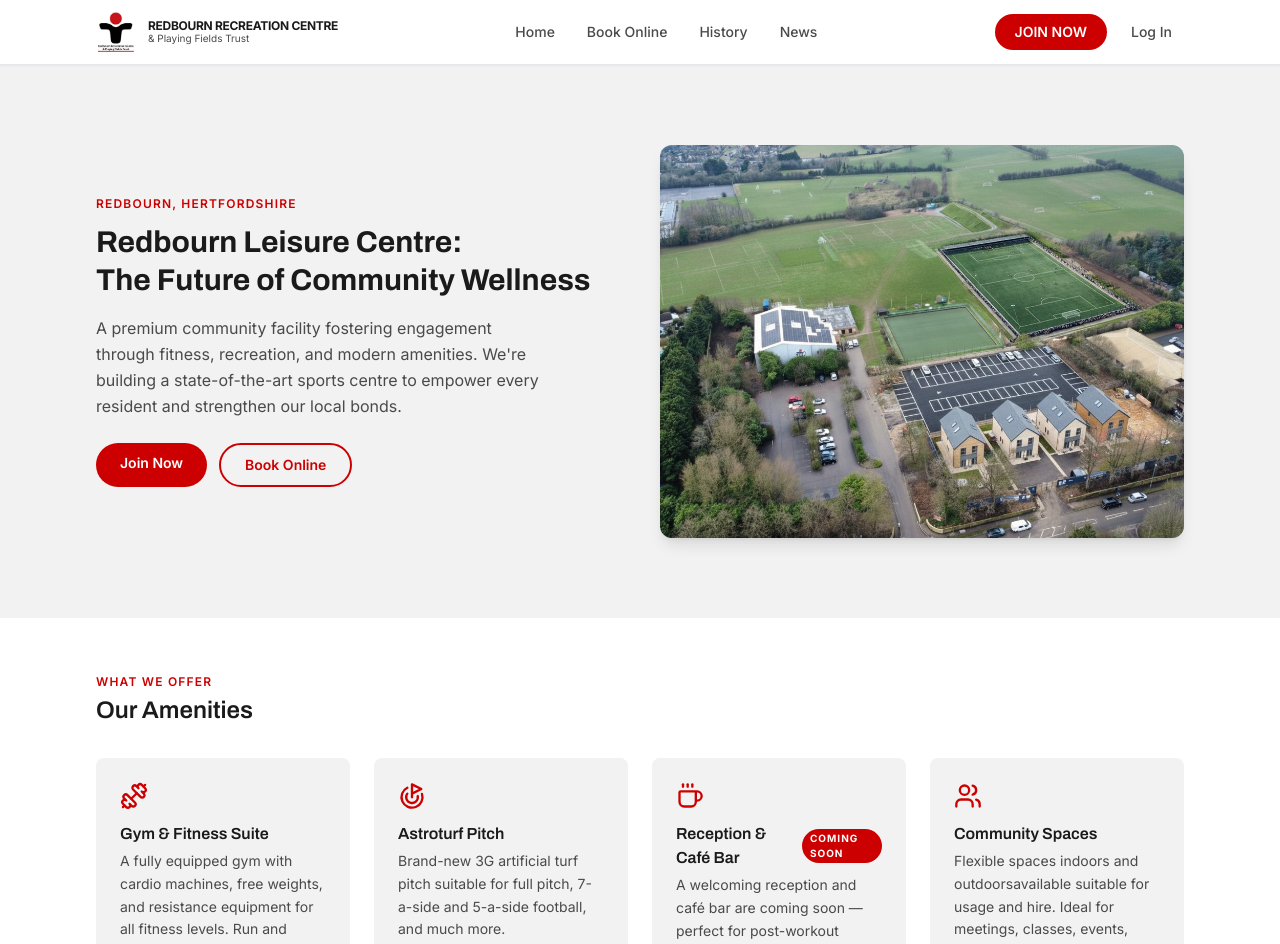
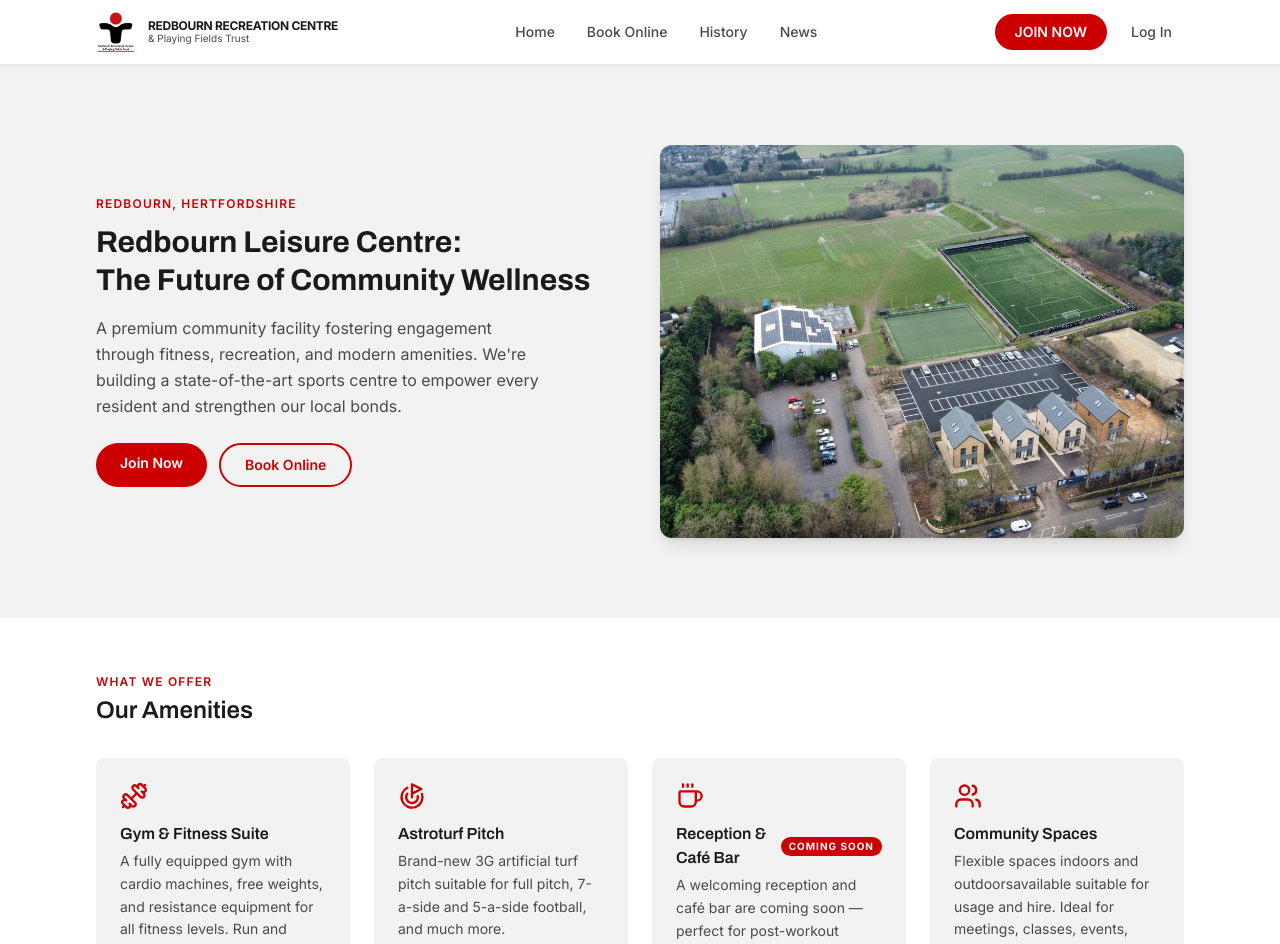
Before and after one commit to 11MFDOOM11/Redbourne-Rec-website, a Next.js app: page / in a window 1280 px wide. Shown: the top 944 px of the page. Built offline with nearby package versions, Linux system fonts and the light colour scheme.

Commit message:
centered coming soon tag

```diff
--- a/app/page.tsx
+++ b/app/page.tsx
@@ -113,7 +113,7 @@ export default function HomePage() {
                       {item.title}
                     </h3>
                     {item.tag && (
-                      <span className="text-[10px] font-bold uppercase tracking-widest bg-[#CC0000] text-white px-2 py-0.5 rounded-full">
+                      <span className="text-[10px] font-bold uppercase tracking-widest bg-[#CC0000] text-white px-2 py-0.5 rounded-full whitespace-nowrap">
                         {item.tag}
                       </span>
                     )}
```
